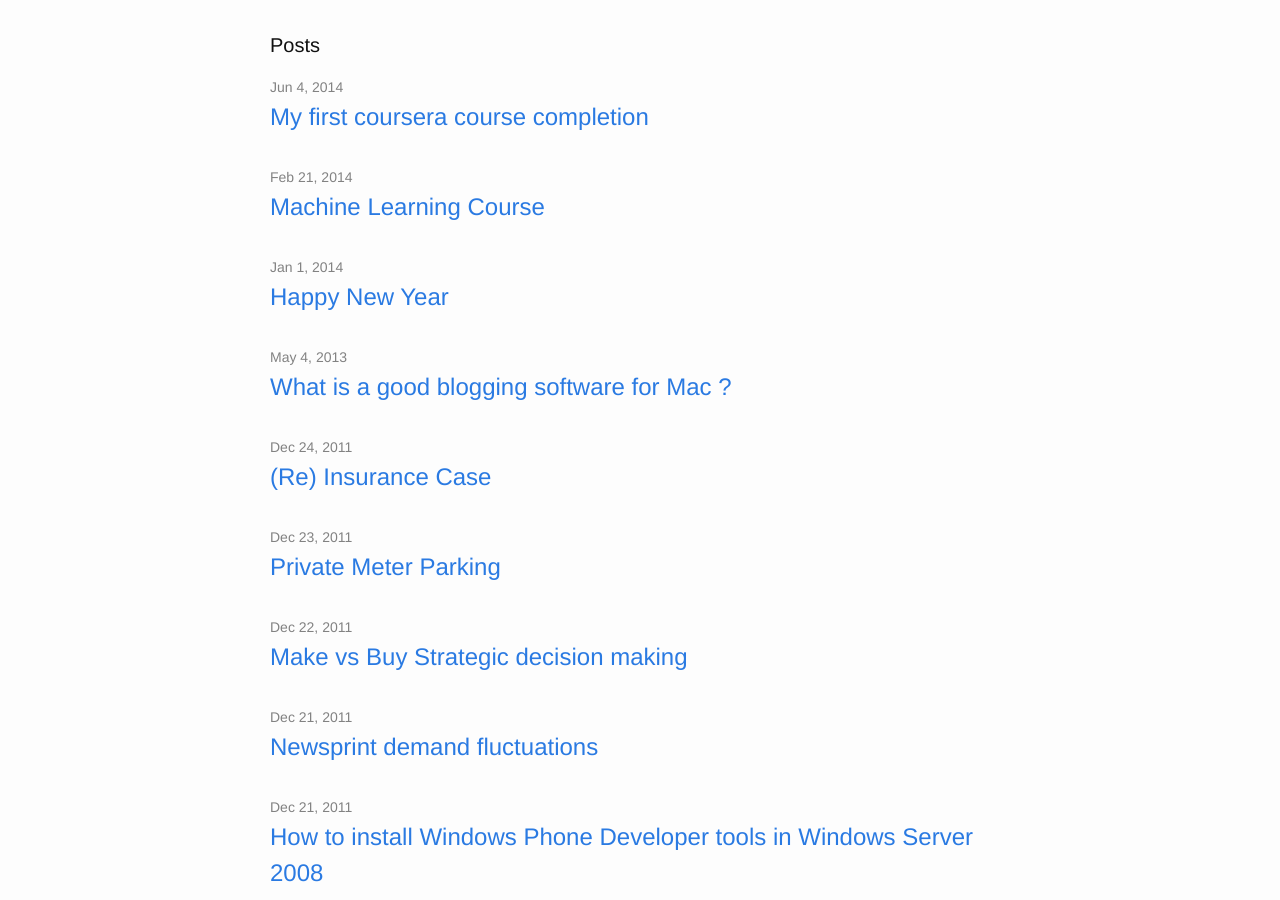
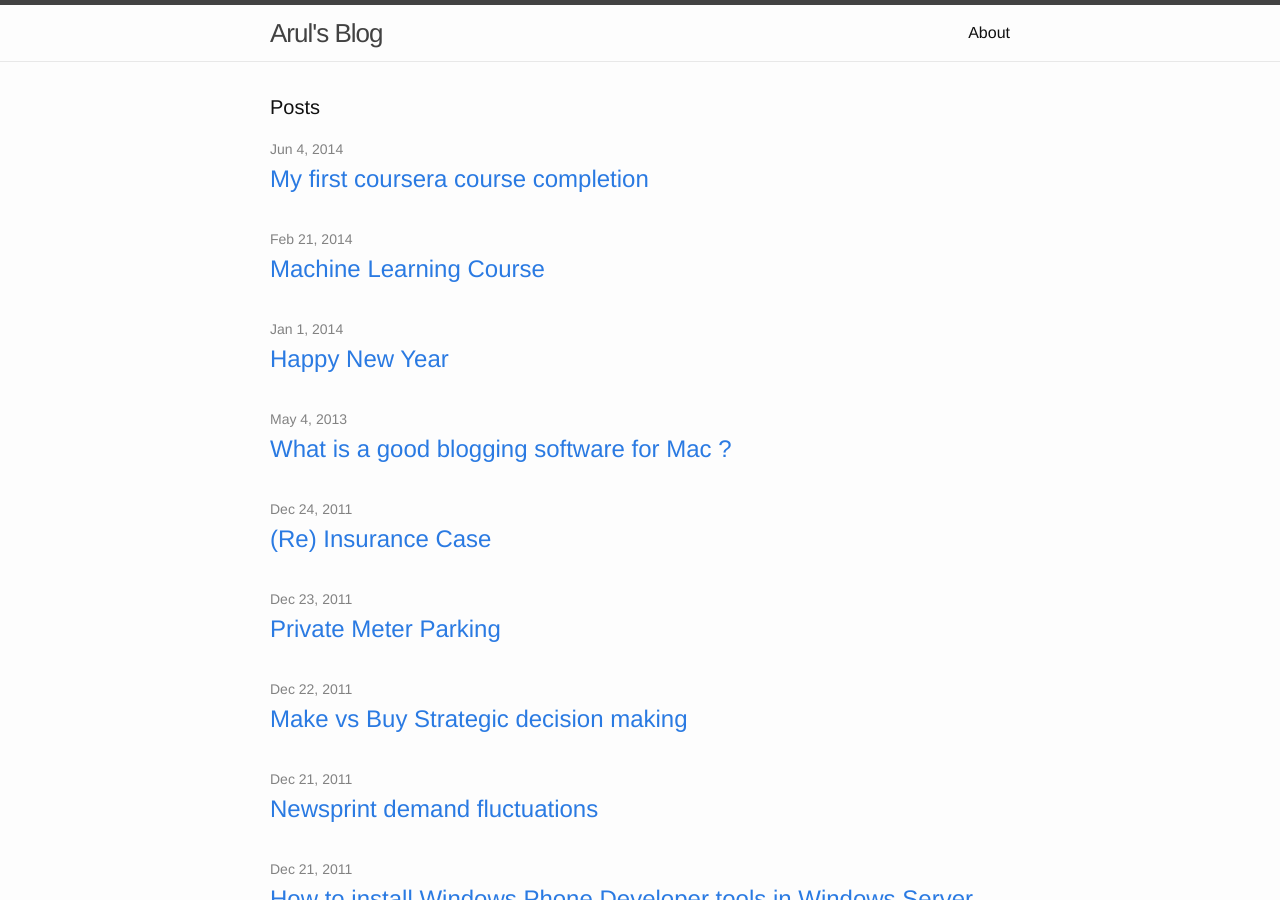
Before and after one commit to arulk/arulk.github.io, a Jekyll site: the page built from index.html, in a window 1280 px wide and 900 px high. Built offline with Jekyll 4.4.1, drawn with Linux system fonts in a browser that asks for light colours.

Commit message:
Include page menus

```diff
--- /dev/null
+++ b/_includes/header.html
@@ -0,0 +1,27 @@
+<header class="site-header">
+
+  <div class="wrapper">
+
+    <a class="site-title" href="{{ site.baseurl }}/">{{ site.title }}</a>
+
+    <nav class="site-nav">
+      <a href="#" class="menu-icon">
+        <svg viewBox="0 0 18 15">
+          <path fill="#424242" d="M18,1.484c0,0.82-0.665,1.484-1.484,1.484H1.484C0.665,2.969,0,2.304,0,1.484l0,0C0,0.665,0.665,0,1.484,0 h15.031C17.335,0,18,0.665,18,1.484L18,1.484z"/>
+          <path fill="#424242" d="M18,7.516C18,8.335,17.335,9,16.516,9H1.484C0.665,9,0,8.335,0,7.516l0,0c0-0.82,0.665-1.484,1.484-1.484 h15.031C17.335,6.031,18,6.696,18,7.516L18,7.516z"/>
+          <path fill="#424242" d="M18,13.516C18,14.335,17.335,15,16.516,15H1.484C0.665,15,0,14.335,0,13.516l0,0 c0-0.82,0.665-1.484,1.484-1.484h15.031C17.335,12.031,18,12.696,18,13.516L18,13.516z"/>
+        </svg>
+      </a>
+
+      <div class="trigger">
+        {% for page in site.pages %}
+          {% if page.title %}
+          <a class="page-link" href="{{ page.url | prepend: site.baseurl }}">{{ page.title }}</a>
+          {% endif %}
+        {% endfor %}
+      </div>
+    </nav>
+
+  </div>
+
+</header>
--- a/_layouts/default.html
+++ b/_layouts/default.html
@@ -4,7 +4,7 @@
   {% include head.html %}
 
   <body>
-
+	 {% include header.html %}
      <div class="page-content">
       <div class="wrapper">
         {{ content }}
```
